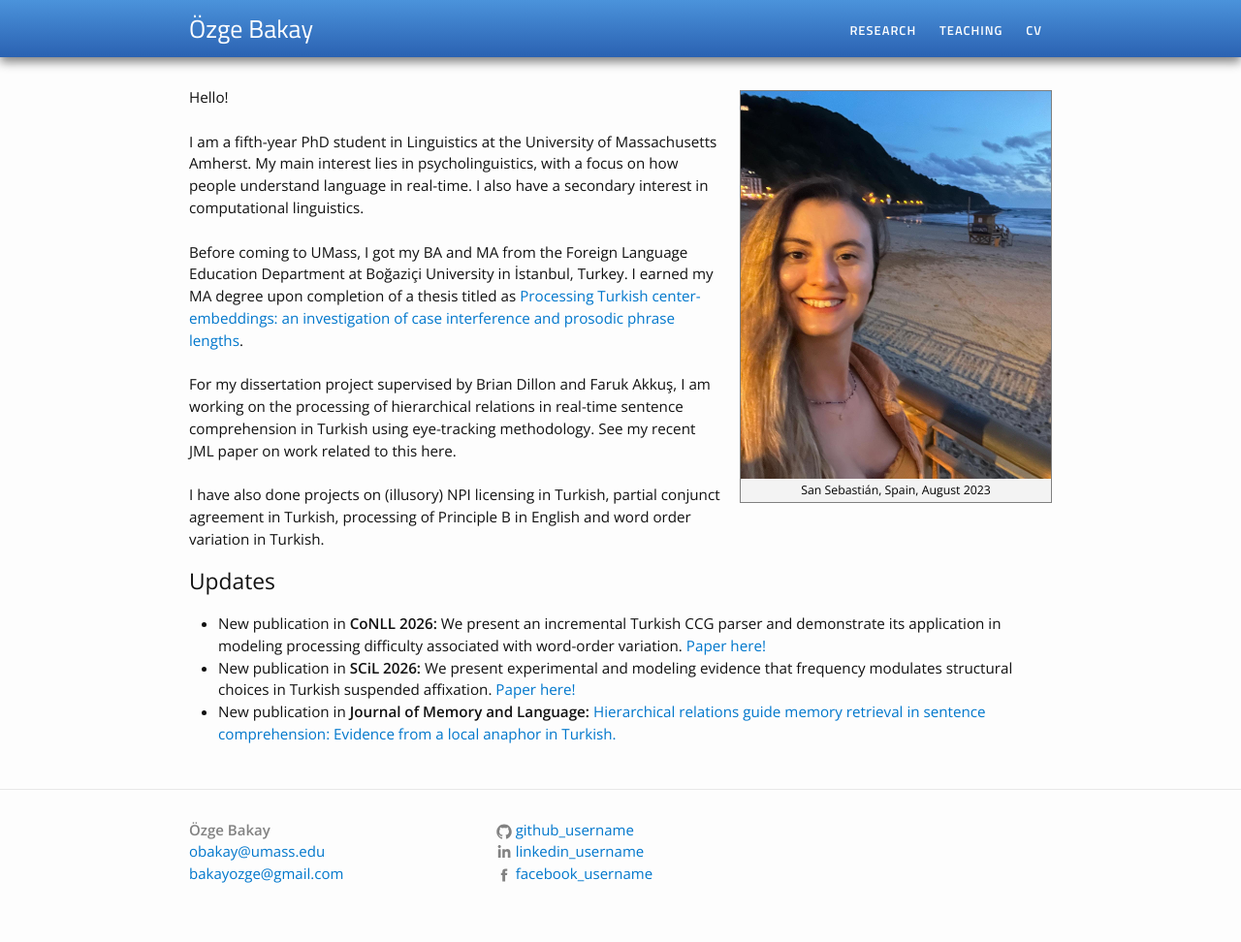
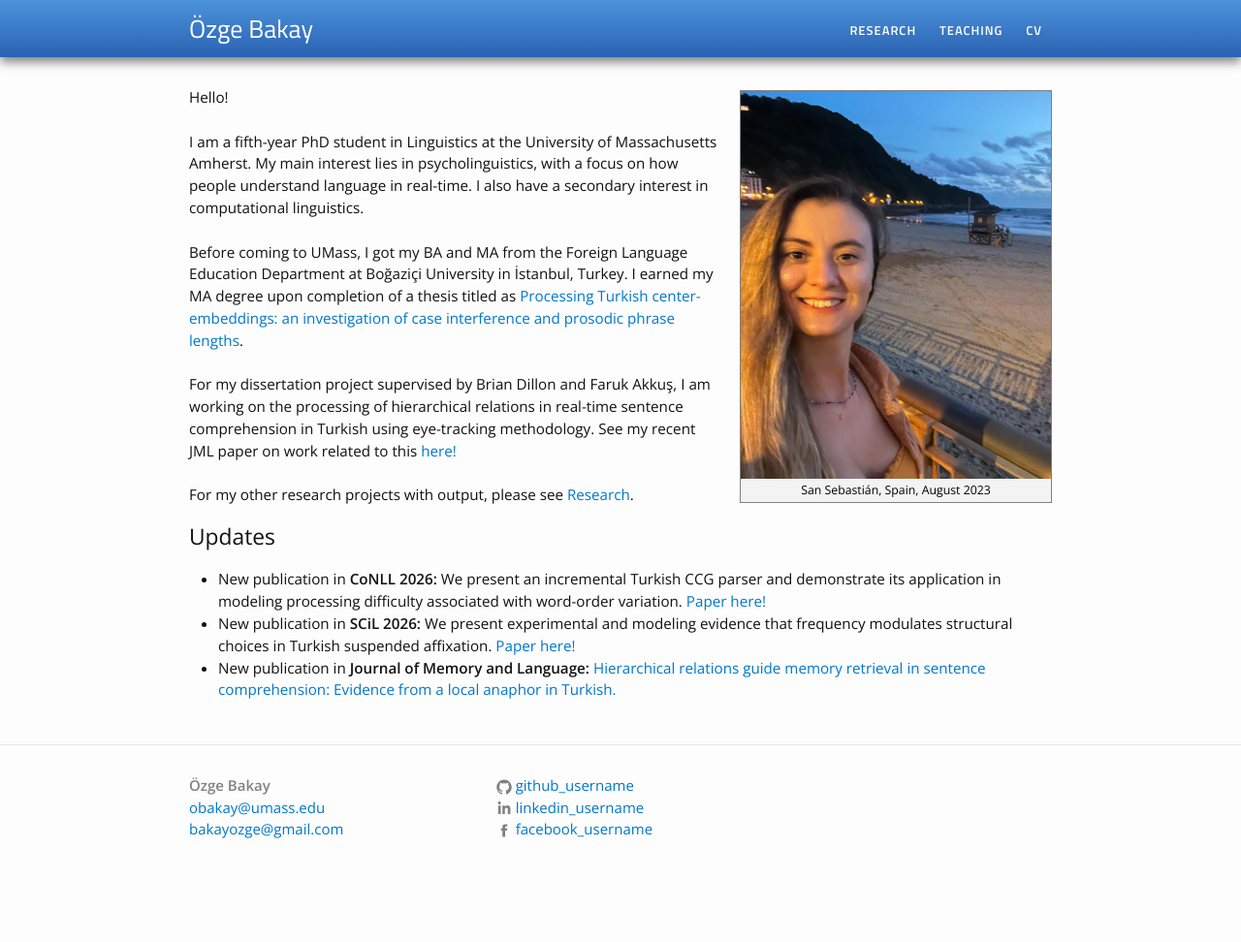
Before and after one commit to ozgebakay/ozgebakay.github.io, a Jekyll site: the page built from index.html, in a window 1280 px wide. Shown: the whole page at 97% size. Built offline with Jekyll 4.4.1, drawn with Linux system fonts in a browser that asks for light colours; after the commit the page ends 927 px from its top, so only the background shows below that.

Commit message:
Update index.html

```diff
--- a/index.html
+++ b/index.html
@@ -2,7 +2,7 @@
 layout: default
 ---
 
-{% include image.html url="/images/profile.jpg" caption="San Sebastián, Spain, August 2023" width=600 height=400 align="right" %}
+{% include image.html url="/images/profile.jpg" caption="San Sebastián, Spain, August 2023" width=700 height=400 align="right" %}
 
 <div class="home">
 
@@ -12,9 +12,9 @@ I am a fifth-year PhD student in Linguistics at the University of Massachusetts
 
 Before coming to UMass, I got my BA and MA from the Foreign Language Education Department at Boğaziçi University in İstanbul, Turkey. I earned my MA degree upon completion of a thesis titled as <a href="https://drive.google.com/file/d/1cJ62eZRNyLfBjsQ9cts5jhI1V3JhodEg/view“ target="_blank">Processing Turkish center-embeddings: an investigation of case interference and prosodic phrase lengths</a>.<br><br>
 
-For my dissertation project supervised by Brian Dillon and Faruk Akkuş, I am working on the processing of hierarchical relations in real-time sentence comprehension in Turkish using eye-tracking methodology. See my recent JML paper on work related to this here.<br><br>
+For my dissertation project supervised by Brian Dillon and Faruk Akkuş, I am working on the processing of hierarchical relations in real-time sentence comprehension in Turkish using eye-tracking methodology. See my recent JML paper on work related to this <a href="https://drive.google.com/file/d/1glXY4nt__PUrGYPzoVW4jCFbmp7jMlST/view" target="_blank">here!</a><br><br>
 
-I have also done projects on (illusory) NPI licensing in Turkish, partial conjunct agreement in Turkish, processing of Principle B in English and word order variation in Turkish.</p>
+For my other research projects with output, please see <a href="/research/">Research</a>.</p>
 
 
 </div>
```
